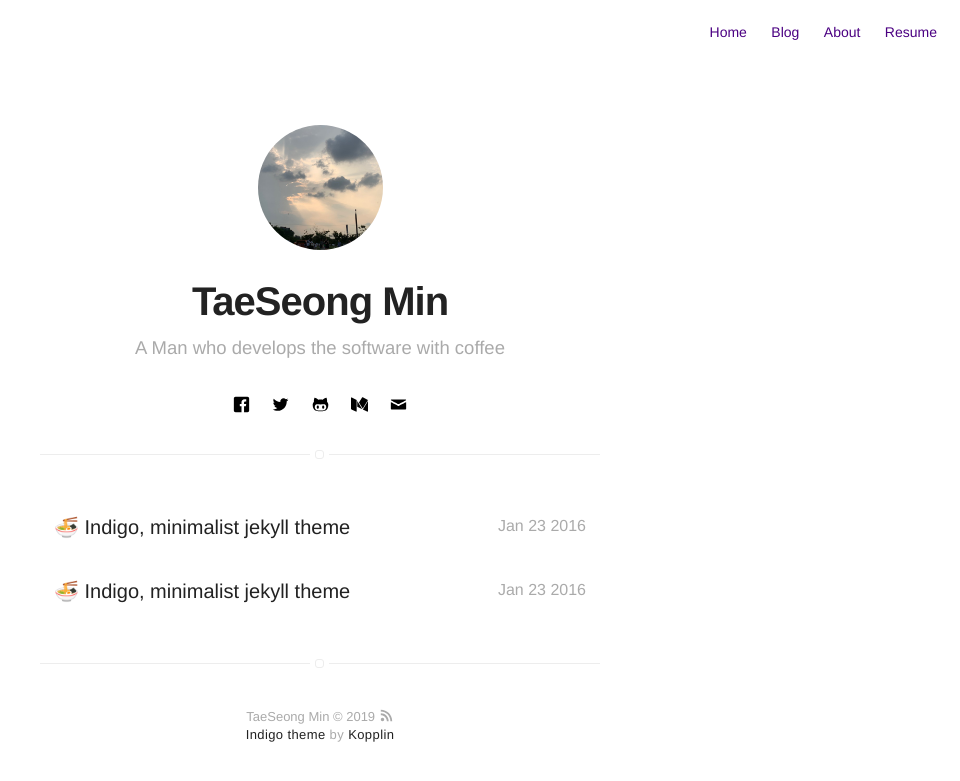
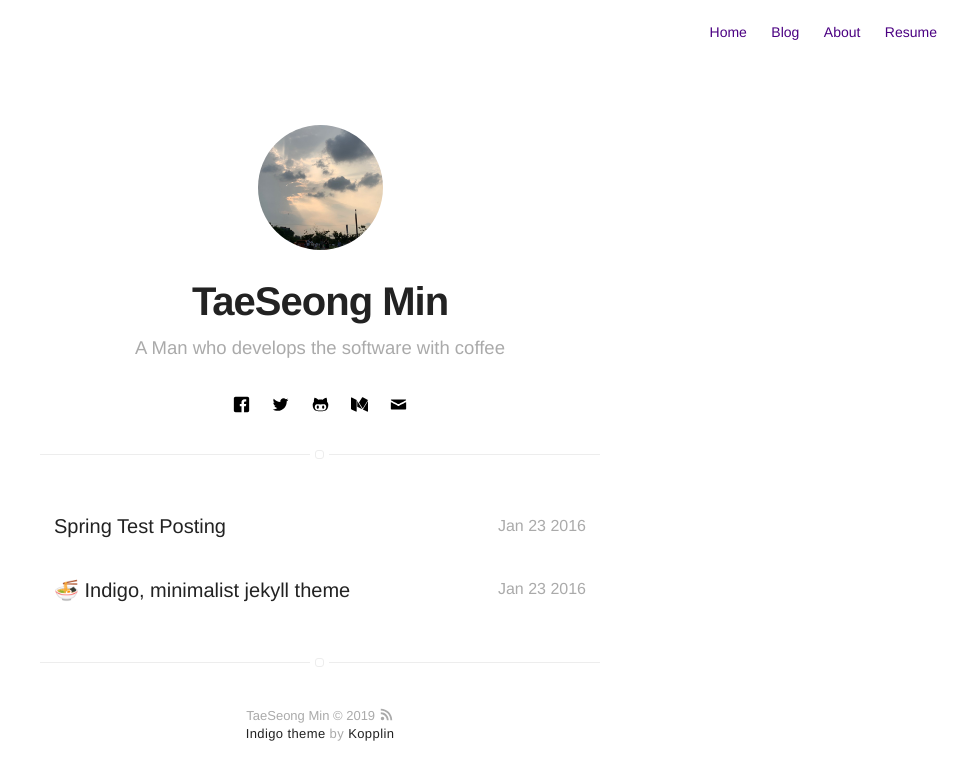
Before and after one commit to TsMiN94/TsMiN94.github.io, a Jekyll site: the page built from projects.html, in a window 1280 px wide. Shown: the top 781 px of the page, without its empty margins (320-1280 px from the left). Built offline with Jekyll 4.4.1, drawn with Linux system fonts in a browser that asks for light colours; emoji names are drawn with the system emoji font.

Commit message:
Update 2019-07-17-Spring.markdown

```diff
--- a/_posts/2019-07-17-Spring.markdown
+++ b/_posts/2019-07-17-Spring.markdown
@@ -1,5 +1,5 @@
 ---
-title: ":ramen: Indigo, minimalist jekyll theme"
+title: "Spring Test Posting"
 layout: post
 date: 2016-01-23 22:10
 tag: jekyll
```
Also changed, not shown: other parts of _posts/2019-07-17-Spring.markdown (+1 -1 lines).
